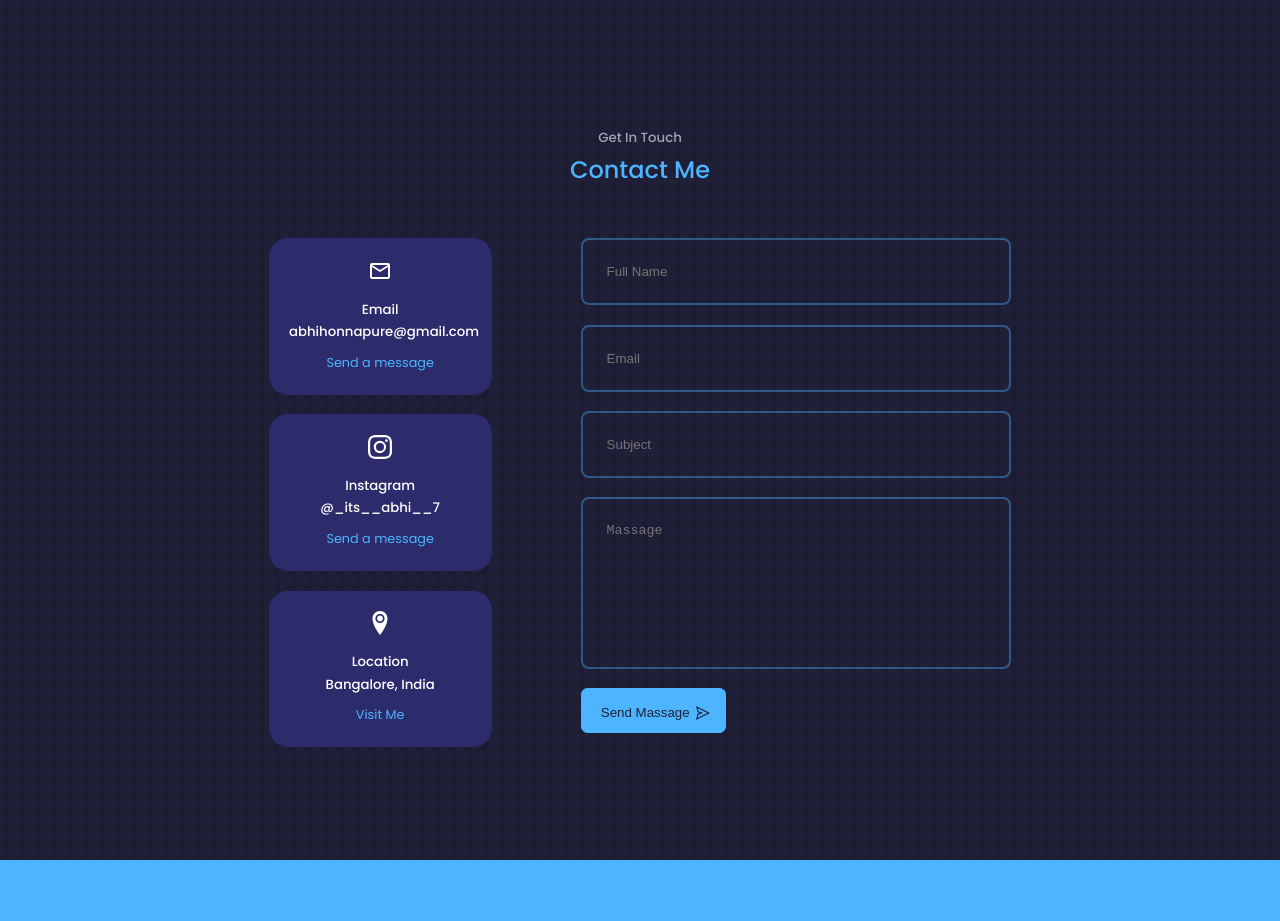
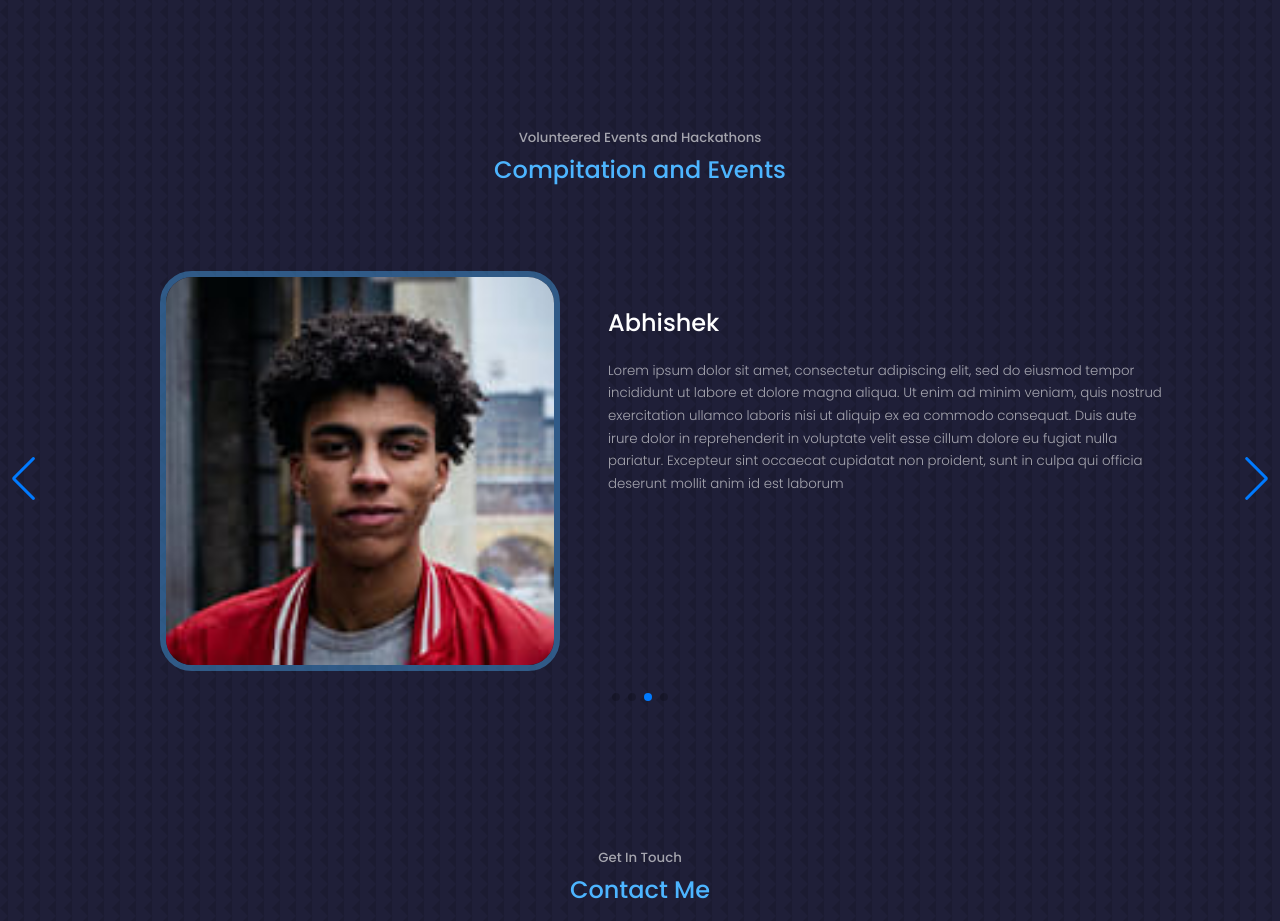
Before and after one commit to its-abhishek/AbhishekHonnapure, a React (Create React App) app: page / in a window 1280 px wide. Shown: the part 4220-5141 px from the top of the page. Built offline with nearby package versions, Linux system fonts and the light colour scheme.

Commit message:
added awards.js - Abhishek

```diff
--- a/src/App.jsx
+++ b/src/App.jsx
@@ -18,7 +18,7 @@ const App = () => {
         <Experience />
         <Services />
         <Portfolio />
-        {/* <Awards /> */}
+        <Awards />
         <Contact />
         <Footer />
     </>
```
